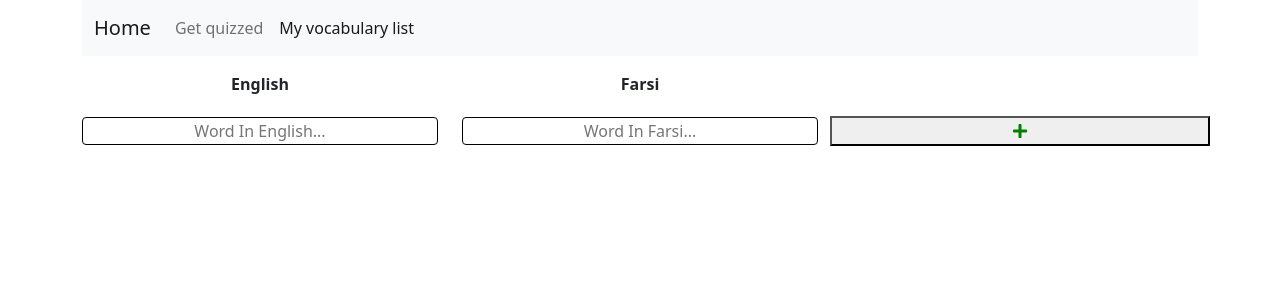
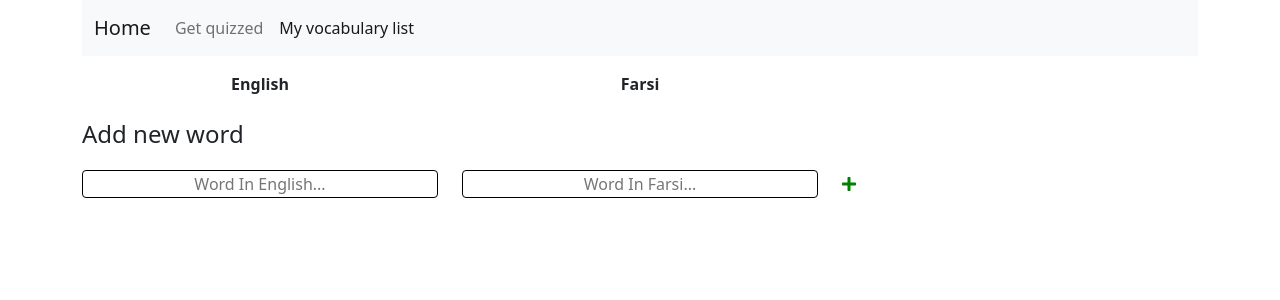
Before and after one commit to claradrt/vocabulary-quizz, a React (Create React App) app: page /vocabulary in a window 1280 px wide. Shown: the top 300 px of the page. Built offline with nearby package versions, Linux system fonts and the light colour scheme.

Commit message:
Brief styling of add word section

```diff
--- a/src/AddWord.js
+++ b/src/AddWord.js
@@ -21,9 +21,13 @@ export default function AddWord(props) {
       wordInEnglish: newWordEnglish,
       wordInFarsi: newWordFarsi,
     });
+    setNewWordEnglish("");
+    setNewWordFarsi("");
   }
 
   return (
+    <div className="mt-4 AddWord">
+      <h4>Add new word</h4>
       <form className="row my-3" onSubmit={handleFormSubmit}>
         <div className="col-4">
           <input
@@ -31,6 +35,7 @@ export default function AddWord(props) {
             placeholder="Word in English..."
             className="word text-center text-capitalize"
             onChange={handleFirstInputChange}
+            value={newWordEnglish}
           />
         </div>
         <div className="col-4">
@@ -39,11 +44,13 @@ export default function AddWord(props) {
             placeholder="Word in Farsi..."
             className="word text-center text-capitalize"
             onChange={handleSecondInputChange}
+            value={newWordFarsi}
           />
         </div>
         <button type="submit" className="col-4 align-self-center">
           <FontAwesomeIcon icon={faPlus} color="green" className="add-icon" />
         </button>
       </form>
+    </div>
   );
 }
--- a/src/Word.css
+++ b/src/Word.css
@@ -22,3 +22,9 @@
 .add-icon {
   cursor: pointer;
 }
+
+.AddWord button {
+  background-color: transparent;
+  border: none;
+  text-align: left;
+}
```
Lines whose indentation alone changed are shown as unchanged.
